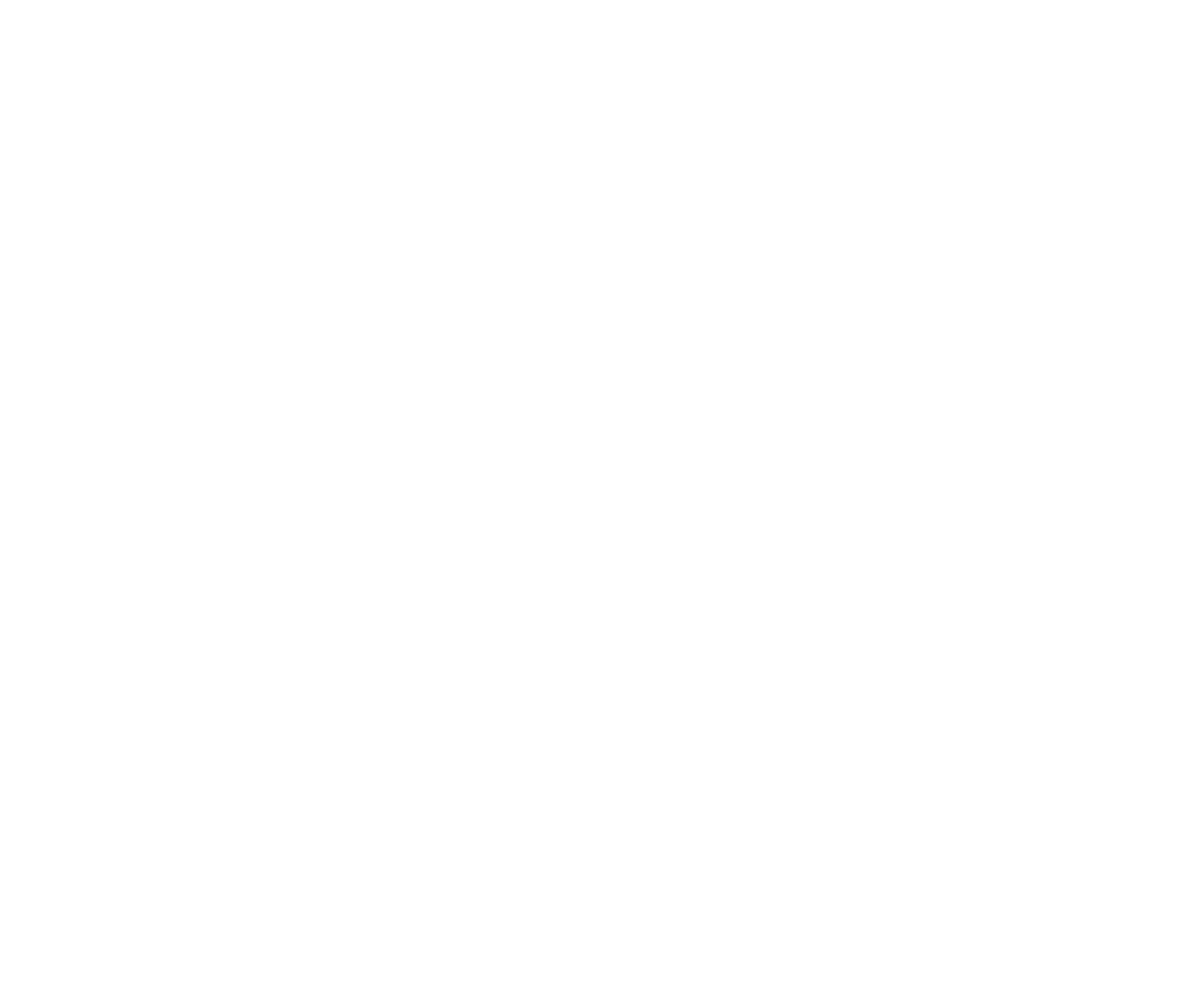
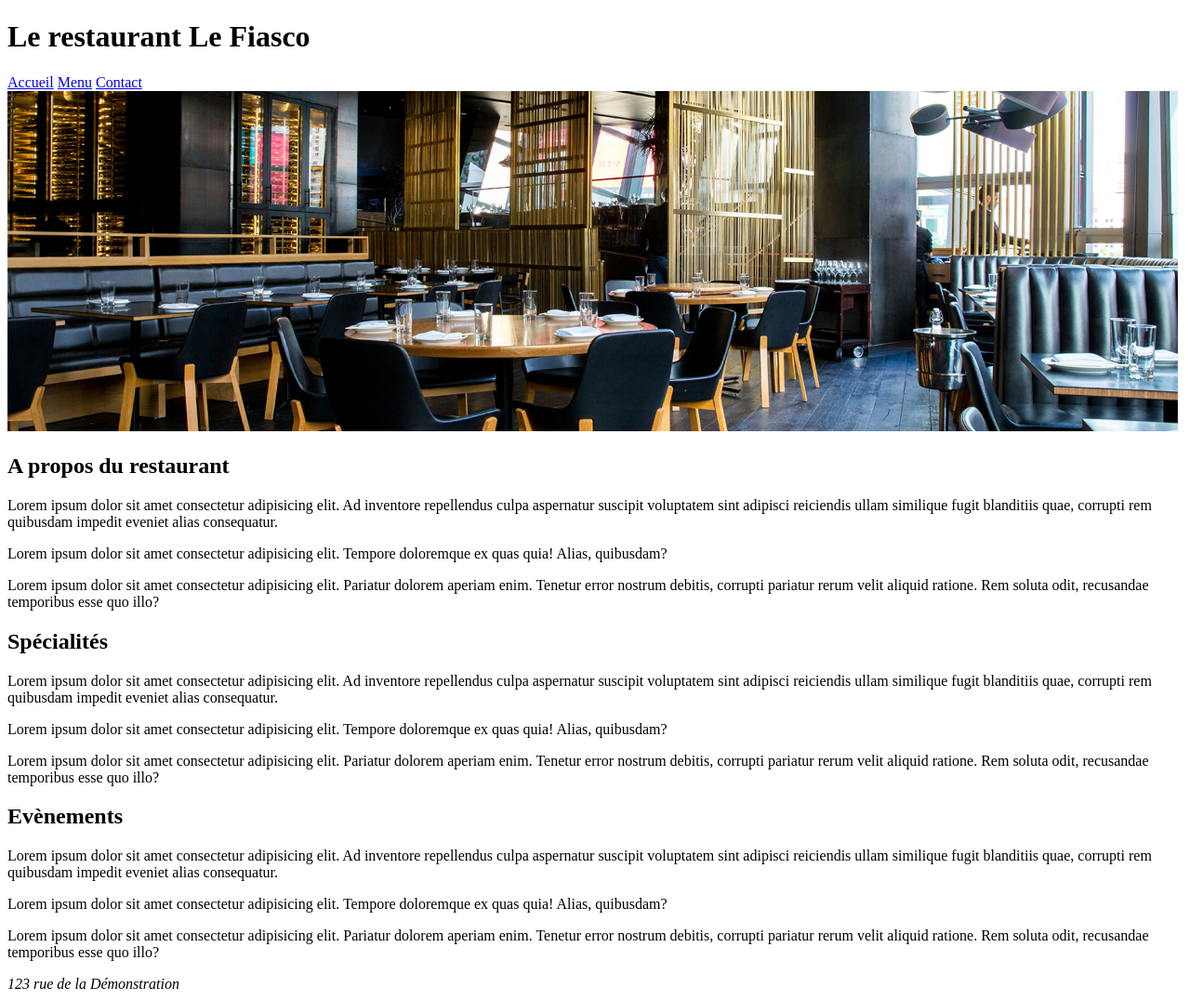
Before and after one commit to Jordan-182/Formation-Grafikart, a plain HTML site: page index.html in a window 1280 px wide. Shown: the whole page at 93% size. Before the commit the page ends 800 px from the top, so only its background shows below. Drawn offline with Linux system fonts and the light colour scheme.

Commit message:
28042024

```diff
--- a/index.html
+++ b/index.html
@@ -1,11 +1,81 @@
 <!DOCTYPE html>
 <html lang="fr">
-<head>
-    <meta charset="UTF-8">
-    <meta name="viewport" content="width=device-width, initial-scale=1.0">
-    <title>Document</title>
-</head>
-<body>
-
-</body>
+  <head>
+    <meta charset="UTF-8" />
+    <meta name="viewport" content="width=device-width, initial-scale=1.0" />
+    <meta name="description" content="Texte décrivant le restaurant" />
+    <title>Mon restaurant</title>
+  </head>
+  <body>
+    <header>
+      <h1>Le restaurant Le Fiasco</h1>
+      <nav>
+        <a href="index.html" title="Accueil">Accueil</a>
+        <a href="menu.html" title="Voir le menu">Menu</a>
+        <a href="contact.html" title="Nous contacter">Contact</a>
+      </nav>
+      <img
+        src="img/banniere-restautant.jpg"
+        alt="photo du restaurant"
+        width="1260"
+        height="366"
+      />
+    </header>
+    <article>
+      <h2>A propos du restaurant</h2>
+      <p>
+        Lorem ipsum dolor sit amet consectetur adipisicing elit. Ad inventore
+        repellendus culpa aspernatur suscipit voluptatem sint adipisci
+        reiciendis ullam similique fugit blanditiis quae, corrupti rem quibusdam
+        impedit eveniet alias consequatur.
+      </p>
+      <p>
+        Lorem ipsum dolor sit amet consectetur adipisicing elit. Tempore
+        doloremque ex quas quia! Alias, quibusdam?
+      </p>
+      <p>
+        Lorem ipsum dolor sit amet consectetur adipisicing elit. Pariatur
+        dolorem aperiam enim. Tenetur error nostrum debitis, corrupti pariatur
+        rerum velit aliquid ratione. Rem soluta odit, recusandae temporibus esse
+        quo illo?
+      </p>
+      <h2>Spécialités</h2>
+      <p>
+        Lorem ipsum dolor sit amet consectetur adipisicing elit. Ad inventore
+        repellendus culpa aspernatur suscipit voluptatem sint adipisci
+        reiciendis ullam similique fugit blanditiis quae, corrupti rem quibusdam
+        impedit eveniet alias consequatur.
+      </p>
+      <p>
+        Lorem ipsum dolor sit amet consectetur adipisicing elit. Tempore
+        doloremque ex quas quia! Alias, quibusdam?
+      </p>
+      <p>
+        Lorem ipsum dolor sit amet consectetur adipisicing elit. Pariatur
+        dolorem aperiam enim. Tenetur error nostrum debitis, corrupti pariatur
+        rerum velit aliquid ratione. Rem soluta odit, recusandae temporibus esse
+        quo illo?
+      </p>
+      <h2>Evènements</h2>
+      <p>
+        Lorem ipsum dolor sit amet consectetur adipisicing elit. Ad inventore
+        repellendus culpa aspernatur suscipit voluptatem sint adipisci
+        reiciendis ullam similique fugit blanditiis quae, corrupti rem quibusdam
+        impedit eveniet alias consequatur.
+      </p>
+      <p>
+        Lorem ipsum dolor sit amet consectetur adipisicing elit. Tempore
+        doloremque ex quas quia! Alias, quibusdam?
+      </p>
+      <p>
+        Lorem ipsum dolor sit amet consectetur adipisicing elit. Pariatur
+        dolorem aperiam enim. Tenetur error nostrum debitis, corrupti pariatur
+        rerum velit aliquid ratione. Rem soluta odit, recusandae temporibus esse
+        quo illo?
+      </p>
+    </article>
+    <footer>
+        <address>123 rue de la Démonstration</address>
+    </footer>
+  </body>
 </html>
```
Also changed, not shown: contact.html (added, +51 -0 lines), menu.html (added, +80 -0 lines), img/banniere-menu.jpg (added), img/banniere-restautant.jpg (added).
